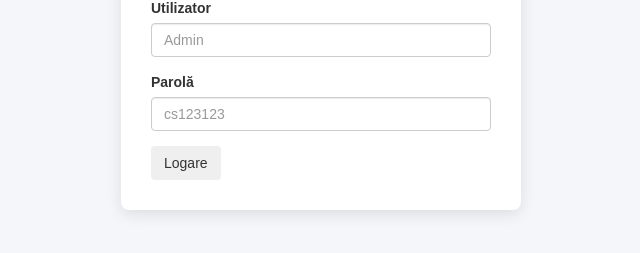
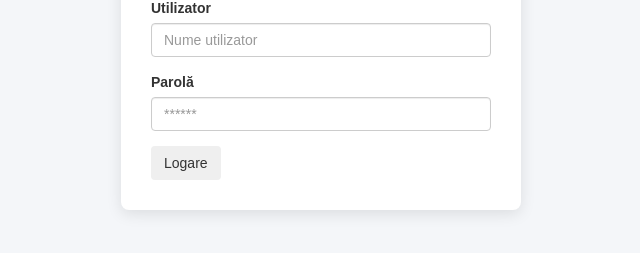
Before and after one commit to cs1lyuha/lab_WEB, a website: page admin.html in a window 1280 px wide. Shown: the part 165-418 px from the top of the page, without its empty margins (319-959 px from the left). Drawn offline with Linux system fonts and the light colour scheme.

Commit message:
Hide admin login credentials from placeholders

```diff
--- a/admin.html
+++ b/admin.html
@@ -23,11 +23,11 @@ table th { background: #222; color: #fff; }
     <form id="adminForm">
         <div class="form-group mb-3">
             <label for="adminUser">Utilizator</label>
-            <input type="text" id="adminUser" class="form-control" required placeholder="Admin">
+            <input type="text" id="adminUser" class="form-control" required placeholder="Nume utilizator">
         </div>
         <div class="form-group mb-3">
             <label for="adminPass">Parolă</label>
-            <input type="password" id="adminPass" class="form-control" required placeholder="cs123123">
+            <input type="password" id="adminPass" class="form-control" required placeholder="******">
         </div>
         <button type="submit" class="btn btn-dark w-100">Logare</button>
     </form>
```
